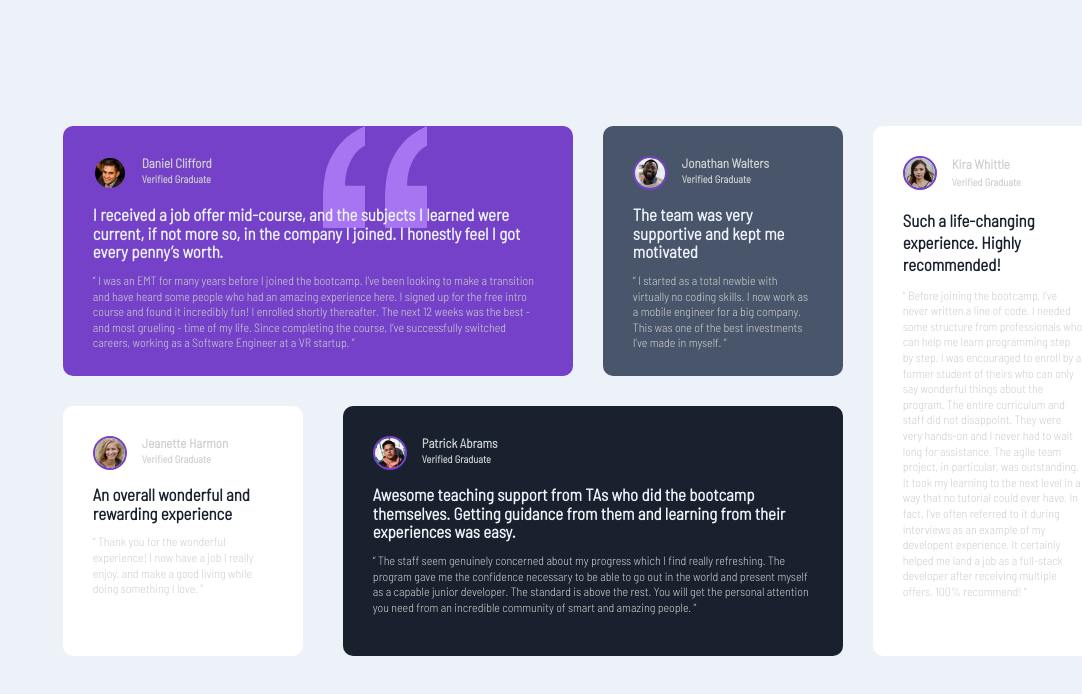
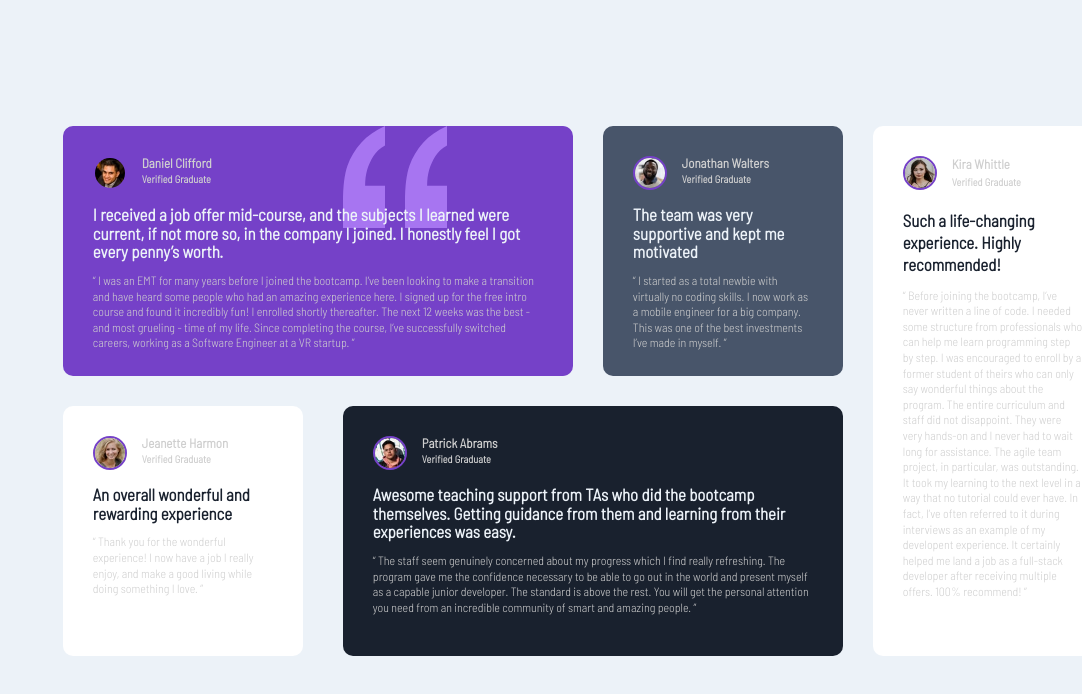
Before and after one commit to c-abuaja/testimonials-grid-section-main, a plain HTML site: page index.html in a window 1280 px wide. Shown: the top 694 px of the page, without its empty margins (198-1280 px from the left). Drawn offline with Linux system fonts and the light colour scheme.

Commit message:
Update styles.css

```diff
--- a/css/styles.css
+++ b/css/styles.css
@@ -51,7 +51,7 @@ p {
 
 .svg-quote {
   position: absolute;
-  margin-left: 260px;
+  margin-left: 280px;
   opacity: 50;
 }
 
```
